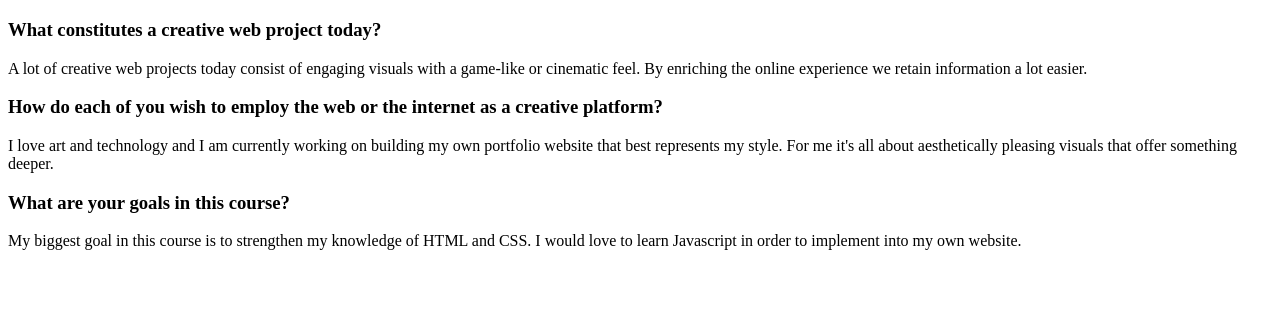
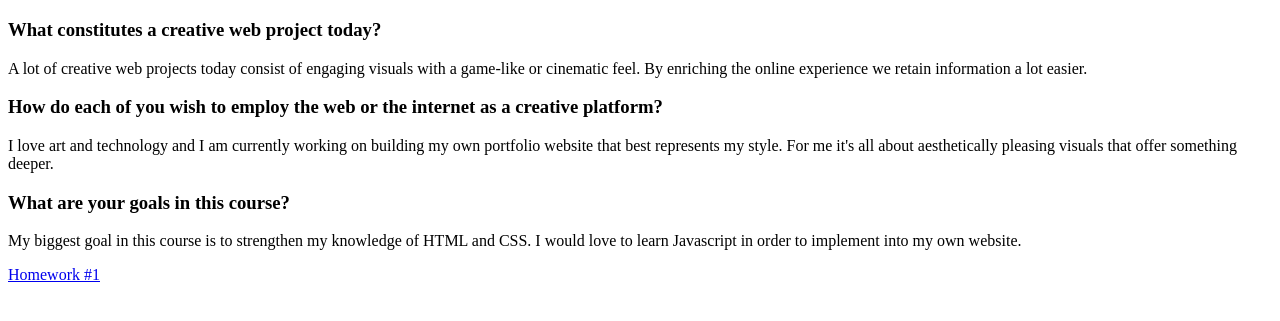
Before and after one commit to dwarfstarcanary/SangeetaLall, a plain HTML site: page index.html in a window 1280 px wide. Shown: the part 61-382 px from the top of the page. Drawn offline with Linux system fonts and the light colour scheme.

Commit message:
Add files via upload

```diff
--- a/index.html
+++ b/index.html
@@ -16,6 +16,8 @@
 
     <h3> What are your goals in this course? </h3>
     <p> My biggest goal in this course is to strengthen my knowledge of HTML and CSS. I would love to learn Javascript in order to implement into my own website.</p>
+
+    <a href="homework1.html"> Homework #1 </a>
 </body>
 
 </html>
```
